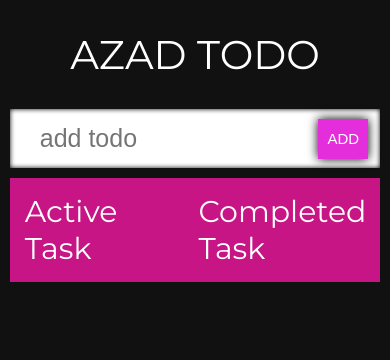
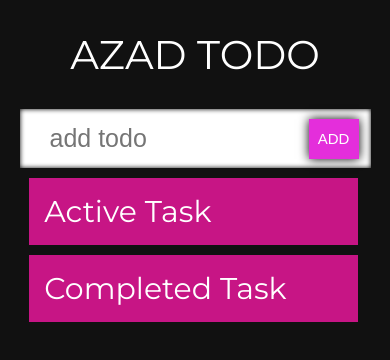
Before and after one commit to mrazadtamal/React-Typescript-with-Project, a React (Create React App) app: page / in a window 390 px wide. Shown: the top 360 px of the page. Built offline with nearby package versions, Linux system fonts and the light colour scheme.

Commit message:
80% done

```diff
--- a/package.json
+++ b/package.json
@@ -11,6 +11,7 @@
     "@types/react": "^17.0.38",
     "@types/react-dom": "^17.0.11",
     "react": "^17.0.2",
+    "react-beautiful-dnd": "^13.1.0",
     "react-dom": "^17.0.2",
     "react-icons": "^4.3.1",
     "react-scripts": "5.0.0",
--- a/src/App.tsx
+++ b/src/App.tsx
@@ -8,6 +8,8 @@ const App: React.FC = () => {
   const [todo, setTodo] = useState<string>("");
 
   const [todos, setTodos] = useState<Todo[]>([]);
+
+  const [CompletedTodos, setCompletedTodos] = useState<Array<Todo>>([]);
 
   const handleAdd = (e: React.FormEvent) => {
     e.preventDefault();
@@ -24,7 +26,12 @@ const App: React.FC = () => {
     <div className="App">
       <div className="header">AZAD TODO</div>
       <InputFile todo={todo} setTodo={setTodo} handleAdd={handleAdd} />
-      <TodoList todos={todos} setTodos={setTodos} />
+      <TodoList
+        todos={todos}
+        setTodos={setTodos}
+        CompletedTodos={CompletedTodos}
+        setCompletedTodos={setCompletedTodos}
+      />
     </div>
   );
 };
--- a/src/components/TodoList.tsx
+++ b/src/components/TodoList.tsx
@@ -1,15 +1,23 @@
 import React from "react";
 import { Todo } from "../model";
 import SingleTodo from "./SingleTodo";
+import { Droppable } from "react-beautiful-dnd";
 
 import "./style.css";
 
 interface props {
   todos: Todo[];
   setTodos: React.Dispatch<React.SetStateAction<Todo[]>>;
+  setCompletedTodos: React.Dispatch<React.SetStateAction<Array<Todo>>>;
+  CompletedTodos: Array<Todo>;
 }
 
-const TodoList: React.FC<props> = ({ todos, setTodos }) => {
+const TodoList: React.FC<props> = ({
+  todos,
+  setTodos,
+  CompletedTodos,
+  setCompletedTodos,
+}) => {
   return (
     <div className="container">
       <div className="todos">
--- a/src/components/style.css
+++ b/src/components/style.css
@@ -87,21 +87,22 @@
   font-size: 25px;
   cursor: pointer;
 }
-
-@media (max-width: 700px) {
-  .input {
-    width: 95%;
-  }
-  .todos {
-    width: 95%;
-  }
-  .todoSingle {
-    width: 100%;
-  }
-}
-
 @media (max-width: 1100px) {
   .todos {
     width: 45%;
   }
 }
+
+@media (max-width: 700px) {
+  .input {
+    width: 90%;
+  }
+  .container {
+    width: 85%;
+    flex-direction: column;
+  }
+  .todos {
+    width: 90%;
+    margin-bottom: 10px;
+  }
+}
```
Also changed, not shown: 1 other file (tests, documents, lock files or other folders).
